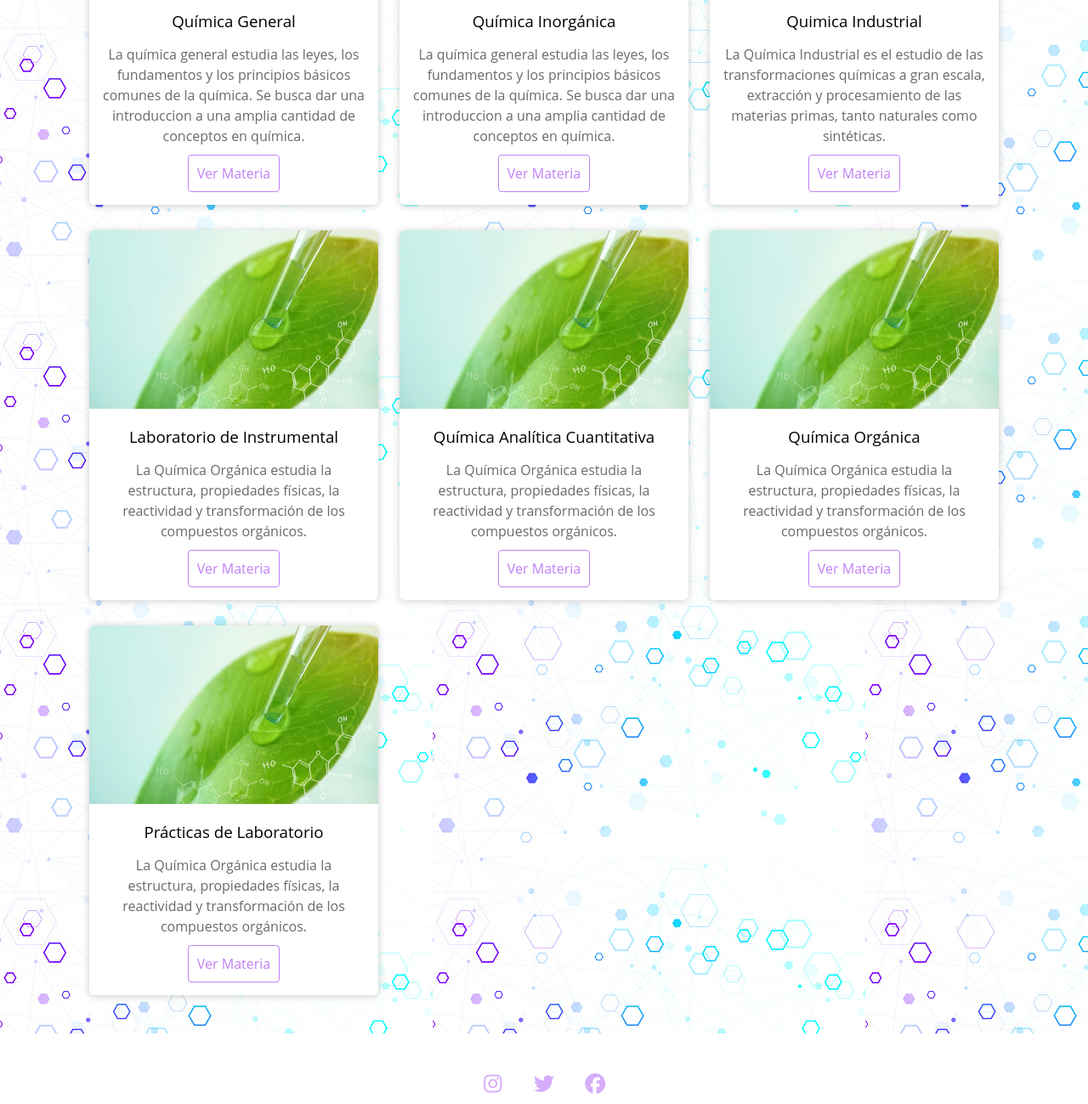
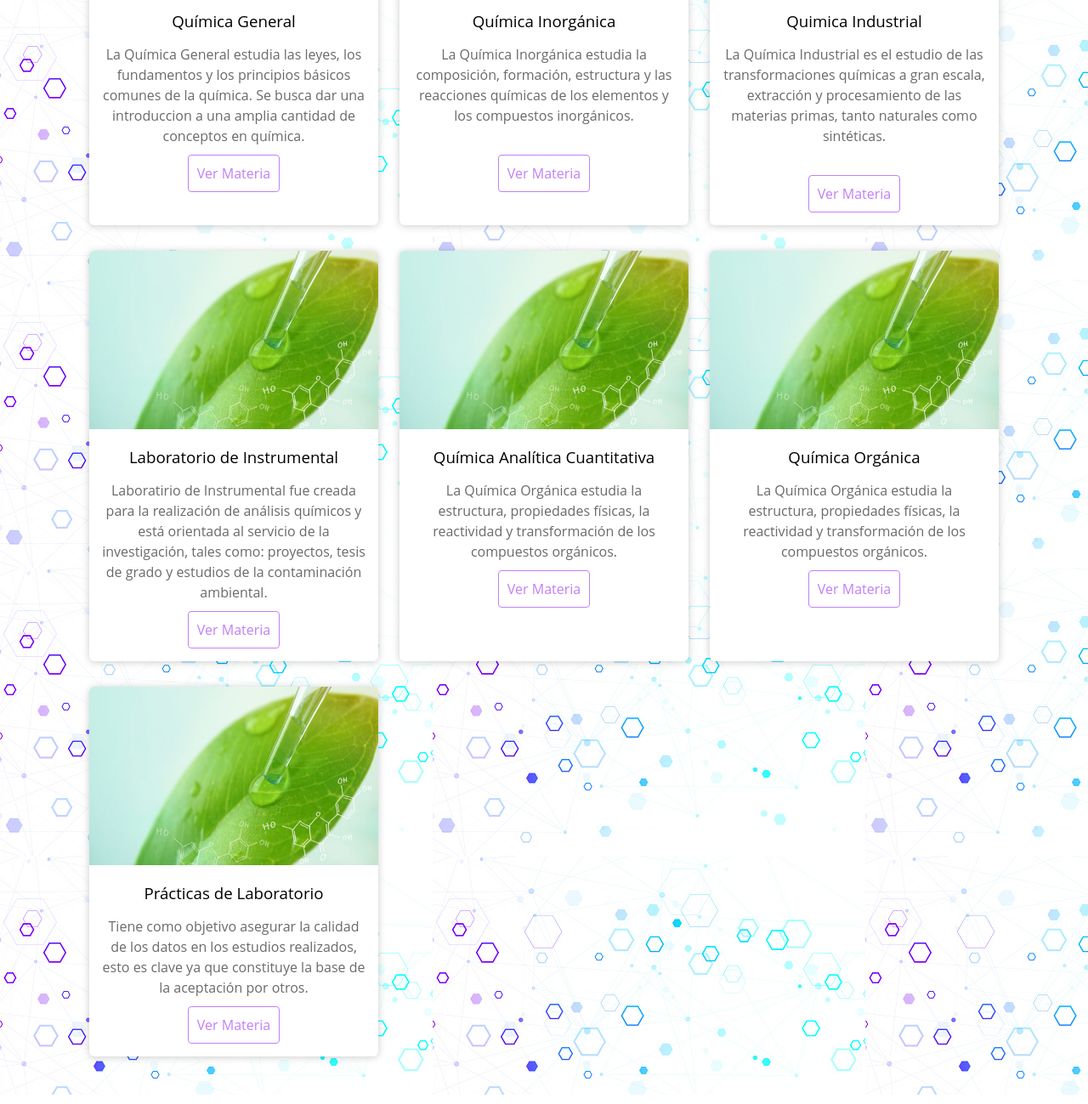
Before and after one commit to LaGuiaDelBuenQuimico/LaGuiaDelBuenQuimico, a plain HTML site: page Materias/materias.html in a window 1280 px wide. Shown: the part 688-1987 px from the top of the page at 85% size. Drawn offline with Linux system fonts and the light colour scheme.

Commit message:
cambio de texto y el responsive version 1.0

```diff
--- a/Materias/materias.html
+++ b/Materias/materias.html
@@ -1,5 +1,5 @@
 <!DOCTYPE html>
-<html lang="en">
+<html lang="es">
 <head>
     <meta charset="UTF-8">
     <meta http-equiv="X-UA-Compatible" content="IE=edge">
@@ -86,7 +86,7 @@
                 </figure>
             <div class="contenido">
                 <h3>Química General</h3>
-                <p>La química general estudia las leyes, los fundamentos y los principios básicos comunes de la química. Se busca dar una introduccion a una amplia cantidad de conceptos en química.</p>
+                <p>La Química General estudia las leyes, los fundamentos y los principios básicos comunes de la química. Se busca dar una introduccion a una amplia cantidad de conceptos en química.</p>
                 <a href="./Quimica General/seleccionQgeneral.html">Ver Materia</a>
             </div>
         </div>
@@ -97,7 +97,7 @@
             </figure>
                 <div class="contenido">
                     <h3>Química Inorgánica</h3>
-                    <p>La química general estudia las leyes, los fundamentos y los principios básicos comunes de la química. Se busca dar una introduccion a una amplia cantidad de conceptos en química.</p>
+                    <p>La Química Inorgánica estudia la composición, formación, estructura y las reacciones químicas de los elementos y los compuestos inorgánicos.<br><br></p>
                     <a href="Quimica Inorganica/inorganica.html">Ver Materia</a>
                 </div>
             </div>
@@ -107,7 +107,7 @@
                 </figure>
                 <div class="contenido">
                     <h3>Quimica Industrial</h3>
-                    <p>La Química Industrial es el estudio de las transformaciones químicas a gran escala, extracción y procesamiento de las materias primas, tanto naturales como sintéticas.</p>
+                    <p>La Química Industrial es el estudio de las transformaciones químicas a gran escala, extracción y procesamiento de las materias primas, tanto naturales como sintéticas.<br><br></p>
                     <a href="./Quimica Industrial/Industial.html">Ver Materia</a>
                 </div>
             </div>
@@ -117,7 +117,7 @@
                 </figure>
                 <div class="contenido">
                     <h3>Laboratorio de Instrumental</h3>
-                    <p>La Química Orgánica estudia la estructura, propiedades físicas, la reactividad y transformación de los compuestos orgánicos.</p>
+                    <p>Laboratirio de Instrumental fue creada para la realización de análisis químicos y está orientada al servicio de la investigación, tales como: proyectos, tesis de grado y estudios de la contaminación ambiental.</p>
                     <a href="Laboratorio de Instromental/instrumental.html">Ver Materia</a>
                 </div>
             </div>
@@ -147,7 +147,7 @@
                 </figure>
                 <div class="contenido">
                     <h3>Prácticas de Laboratorio</h3>
-                    <p>La Química Orgánica estudia la estructura, propiedades físicas, la reactividad y transformación de los compuestos orgánicos.</p>
+                    <p>Tiene como objetivo asegurar la calidad de los datos en los estudios realizados, esto es clave ya que constituye la base de la aceptación por otros.</p>
                     <a href="Practicas de Laboratorio/practicas.html">Ver Materia</a>
                 </div>
             </div>
```
